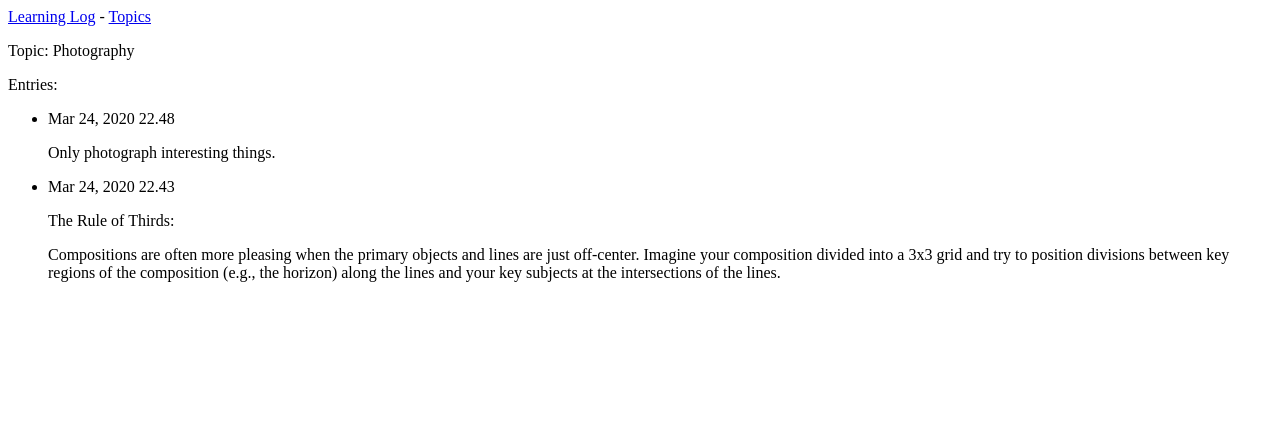
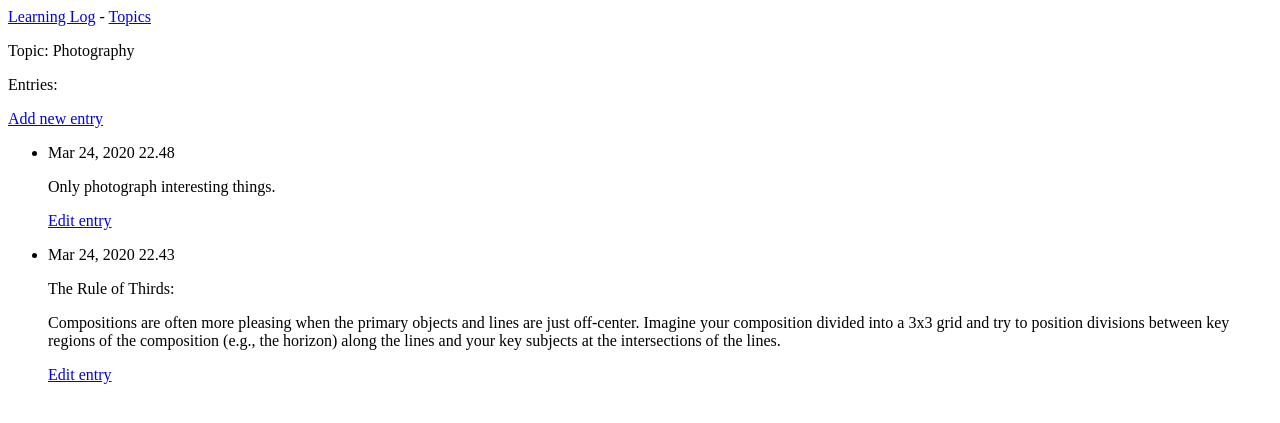
Before and after one commit to atgeorge11/django-site, a Django app: page /topics/2/ in a window 1280 px wide. Shown: the top 423 px of the page. Run offline with Django 3.2, Linux system fonts and the light colour scheme; data comes from the database, SQL or seed files in the repository; both versions use the stored data as it was after the commit.

Commit message:
add new entry page

```diff
--- a/learning_logs/templates/learning_logs/topic.html
+++ b/learning_logs/templates/learning_logs/topic.html
@@ -6,11 +6,20 @@
 
 <p>Entries:</p>
 
+<p>
+    <a href="{% url 'learning_logs:new_entry' topic.id %}">Add new entry</a>
+</p>
+
 <ul>
     {% for entry in entries %}
         <li>
             <p>{{ entry.date_added|date:'M d, Y H.i' }}</p>
             <p>{{ entry.text|linebreaks }}</p>
+            <p>
+                <a href="{% url 'learning_logs:edit_entry' entry.id %}">
+                    Edit entry
+                </a>
+            </p>
         </li>
     {% empty %}
         <li>There are no entries for this topic yet.</li>
--- a/learning_logs/urls.py
+++ b/learning_logs/urls.py
@@ -15,5 +15,11 @@ urlpatterns = [
     path('topics/<int:topic_id>/', views.topic, name='topic'),
 
     #Page for adding a topic
-    path('new_topic/', views.new_topic, name='new_topic')
+    path('new_topic/', views.new_topic, name='new_topic'),
+
+    #Page for adding a new entry
+    path('new_entry/<int:topic_id>/', views.new_entry, name='new_entry'),
+
+    #Page for editing an entry
+    path('edit_entry/<int:entry_id>', views.edit_entry, name='edit_entry')
 ]
--- a/learning_logs/views.py
+++ b/learning_logs/views.py
@@ -1,7 +1,7 @@
 from django.shortcuts import render, redirect
 
-from .models import Topic
-from .forms import TopicForm
+from .models import Topic, Entry
+from .forms import TopicForm, EntryForm
 
 def index(request):
     """The home page for Learning Logs"""
@@ -35,3 +35,41 @@ def new_topic(request):
     #Display a blank or invalid form
     context = {'form': form}
     return render(request, 'learning_logs/new_topic.html', context)
+
+def new_entry(request, topic_id):
+    """Add a new entry for a particular topic"""
+    topic = Topic.objects.get(id=topic_id)
+
+    if request.method != 'POST':
+        #No data submitted; create a blank form
+        form = EntryForm()
+    else:
+        #POST data submitted; process data
+        form = EntryForm(data=request.POST)
+        if form.is_valid():
+            new_entry = form.save(commit=False)
+            new_entry.topic = topic
+            new_entry.save()
+            return redirect('learning_logs:topic', topic_id=topic_id)
+
+    #Display a blank or invalid form
+    context = {'topic': topic, 'form': form}
+    return render(request, 'learning_logs/new_entry.html', context)
+
+def edit_entry(request, entry_id):
+    """Edit an existing entry"""
+    entry = Entry.objects.get(id=entry_id)
+    topic = entry.topic
+
+    if request.method != 'POST':
+        #Initial request; pre-fill form with the current entry
+        form = EntryForm(instance=entry)
+    else:
+        #POST data submitted; process data
+        form = EntryForm(instance=entry, data=request.POST)
+        if form.is_valid():
+            form.save()
+            return redirect('learning_logs:topic', topic_id=topic.id)
+
+    context={'entry': entry, 'topic': topic, 'form': form}
+    return render(request, 'learning_logs/edit_entry.html', context)
```
Also changed, not shown: learning_logs/forms.py (+8 -1 lines), learning_logs/templates/learning_logs/edit_entry.html (added, +17 -0 lines), learning_logs/templates/learning_logs/new_entry.html (added, +14 -0 lines), db.sqlite3.
